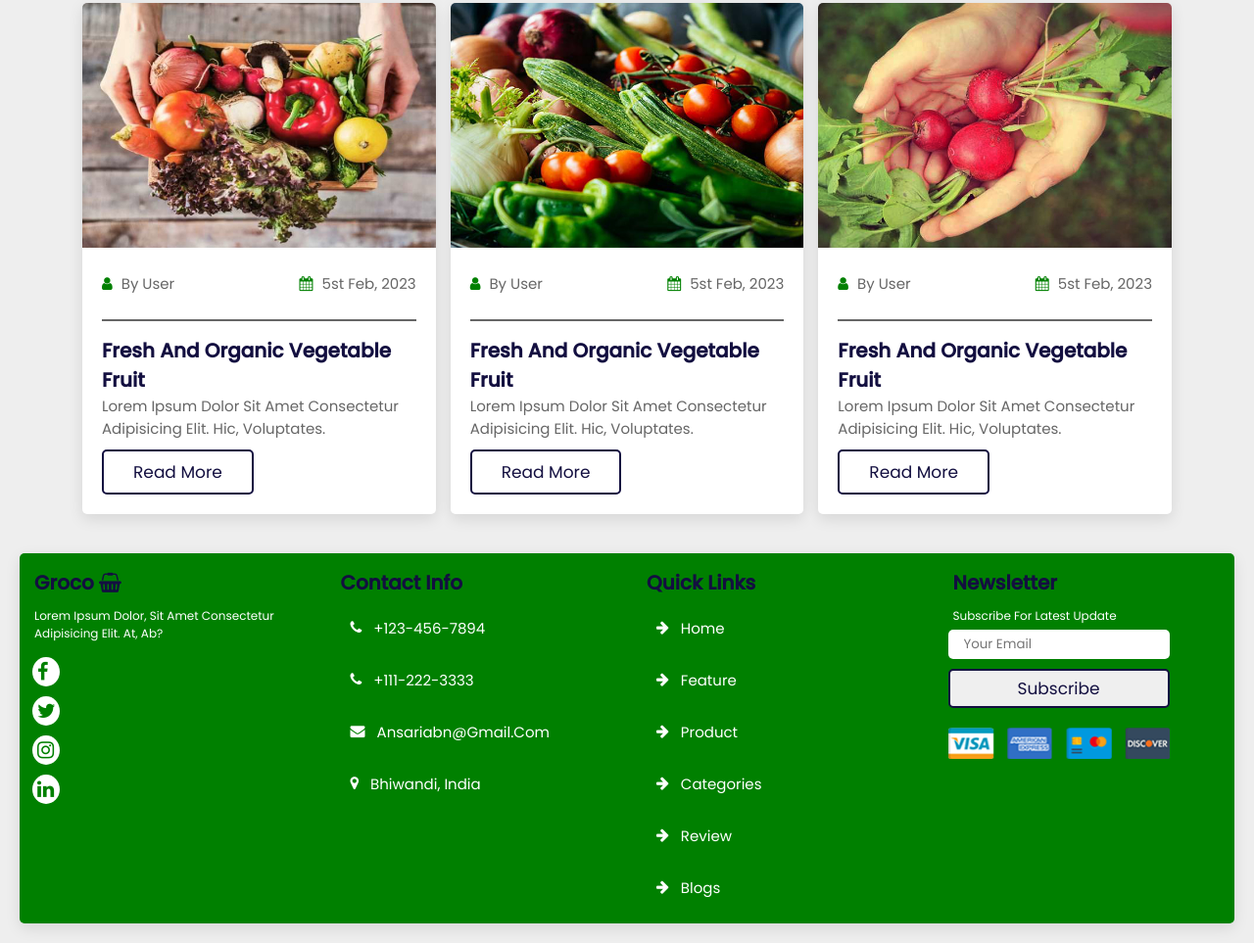
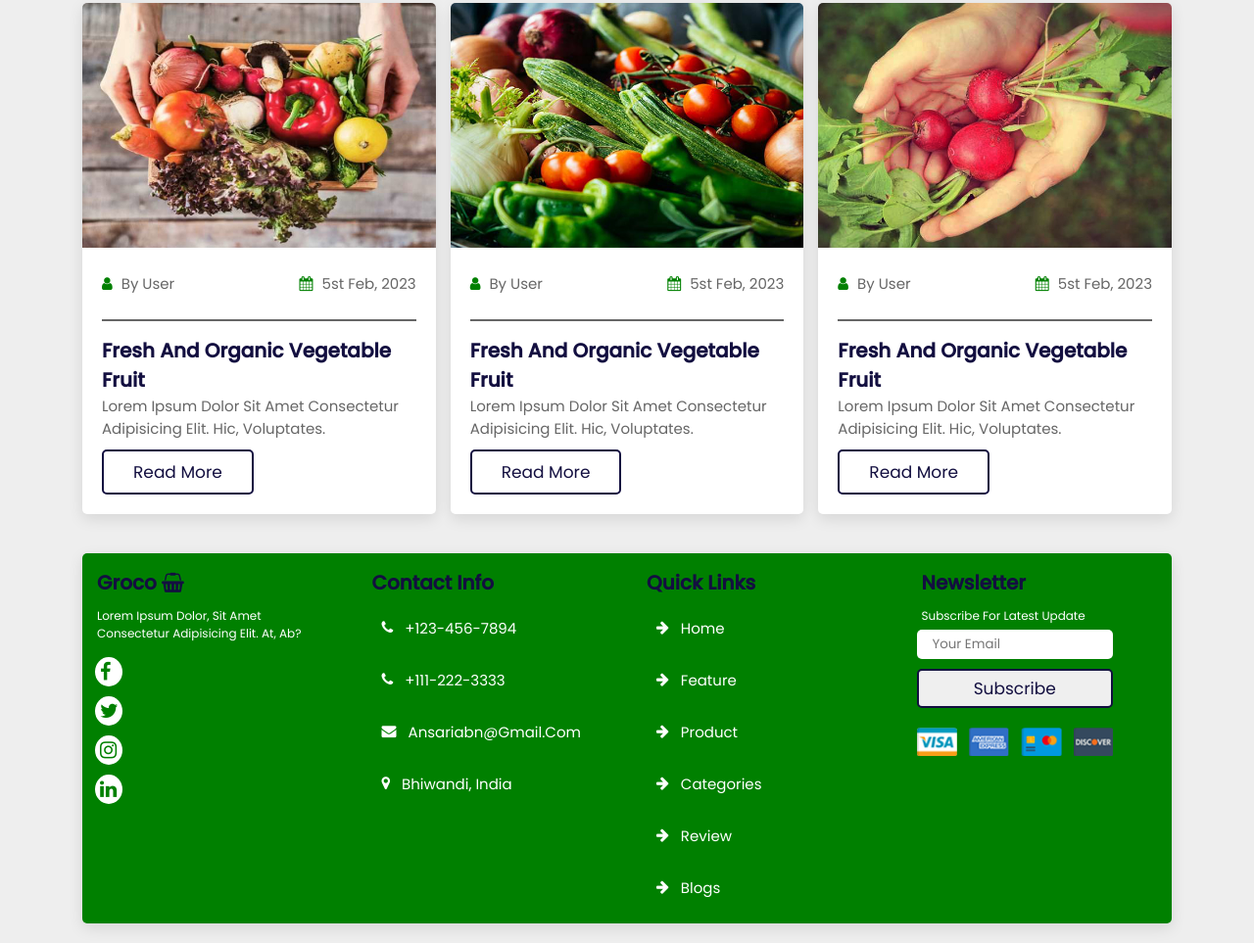
Before and after one commit to ansariabn/groceryabn.github.io, a plain HTML site: page index.html in a window 1280 px wide. Shown: the part 3906-4869 px from the top of the page at 98% size. Drawn offline with nearby package versions, Linux system fonts and the light colour scheme.

Commit message:
add footer

```diff
--- a/index.css
+++ b/index.css
@@ -297,7 +297,7 @@ section {
         font-size: 2rem;
     }
 }
-.feature, .product .product-slide, .categaries .product-slide, .blogs  {
+.feature, .product .product-slide, .categaries .product-slide, .blogs ,.footer  {
 
     margin-left: 5%;
     margin-right: 5%;
```
